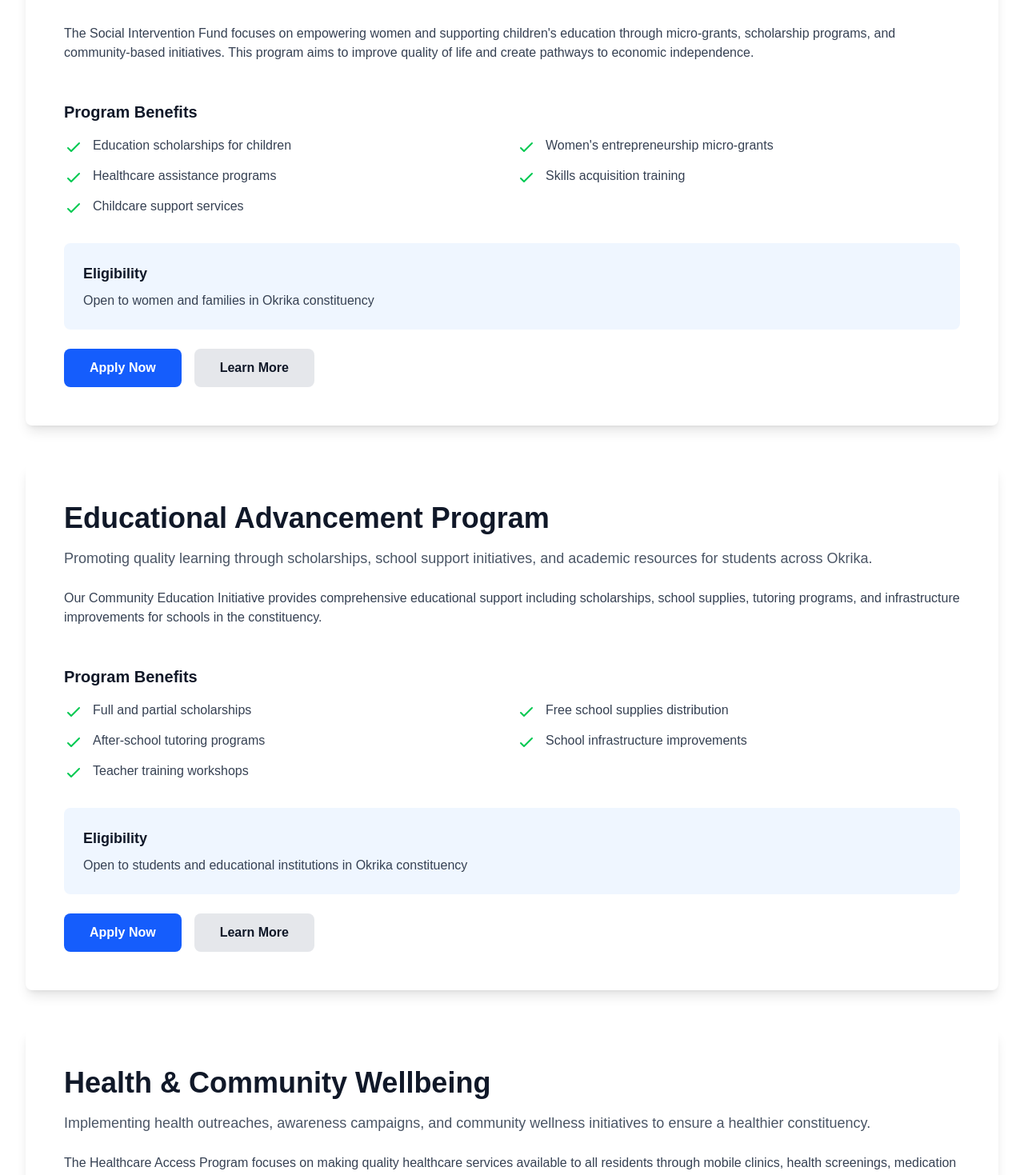
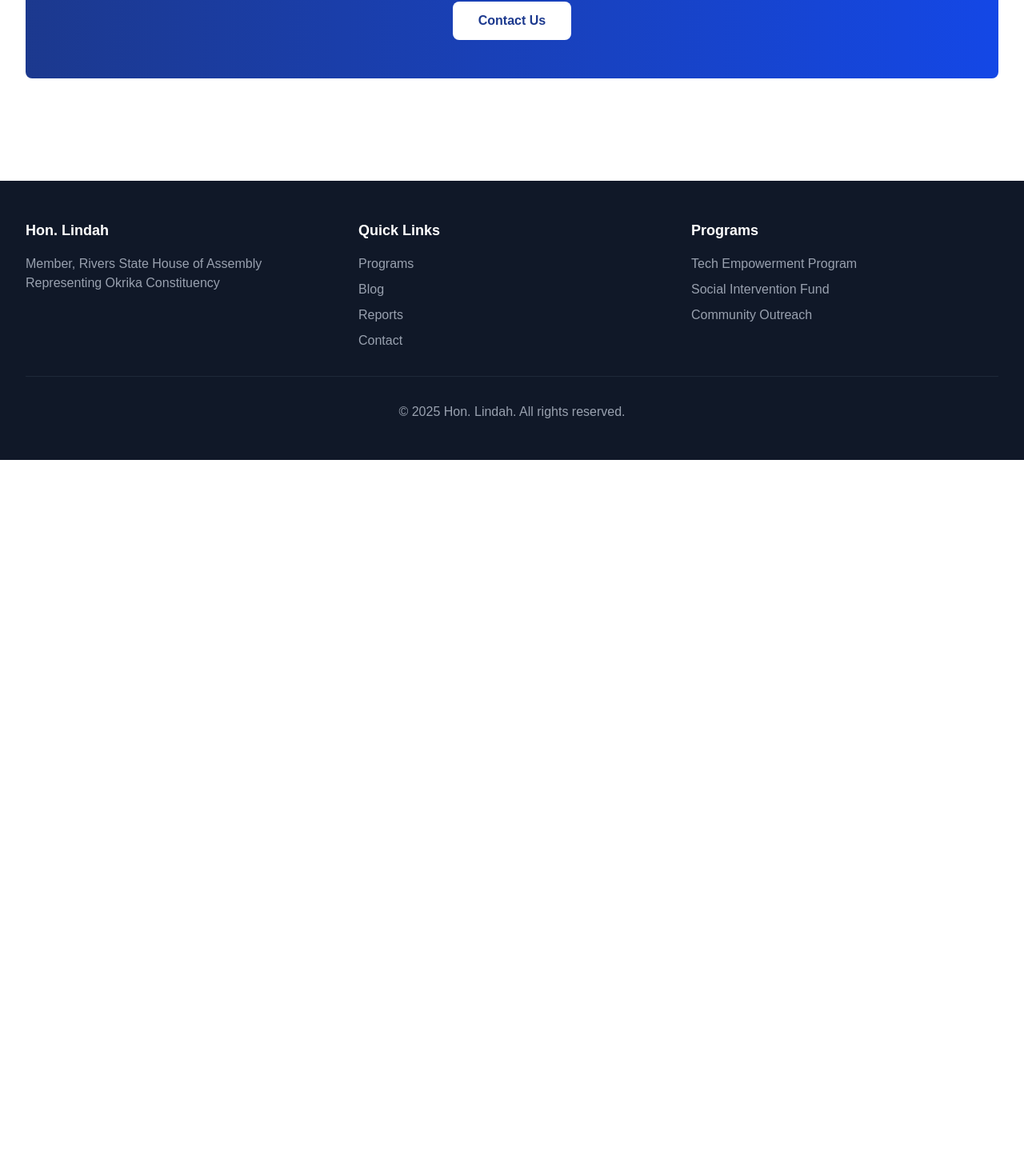
Before and after one commit to Aminigbo/linda-portfolio, a Next.js app: page /programs in a window 1280 px wide. Shown: the part 1157-2626 px from the top of the page at 80% size. After the commit the page ends 1732 px from the top, so only its background shows below. Built offline with nearby package versions, Linux system fonts and the light colour scheme.

Commit message:
fixed gallery

```diff
--- a/app/gallery/page.tsx
+++ b/app/gallery/page.tsx
@@ -10,42 +10,42 @@ const galleryImages = [
     title: 'Tech Bootcamp 2024',
     category: 'Tech Empowerment',
     description: 'Students during the intensive coding workshop',
-    image: '/gallery/placeholder1.jpg', // Replace with actual images
+    image: '../slides/s1.jpeg', // Replace with actual images
   },
   {
     id: 2,
     title: 'Community Town Hall',
     category: 'Events',
     description: 'Monthly town hall meeting with constituents',
-    image: '/gallery/placeholder2.jpg',
+    image: '../slides/s2.jpeg',
   },
   {
     id: 3,
     title: 'Women Empowerment Workshop',
     category: 'Social Intervention',
     description: 'Training session for women entrepreneurs',
-    image: '/gallery/placeholder3.jpg',
+    image: '../slides/s3.jpeg',
   },
   {
     id: 4,
     title: 'Graduation Ceremony',
     category: 'Tech Empowerment',
     description: 'Celebrating our program graduates',
-    image: '/gallery/placeholder4.jpg',
+    image: '../slides/s4.jpeg',
   },
   {
     id: 5,
     title: 'Youth Engagement',
     category: 'Events',
     description: 'Engaging with young people in Okrika',
-    image: '/gallery/placeholder5.jpg',
+    image: '../slides/s5.jpeg',
   },
   {
     id: 6,
     title: 'Scholarship Distribution',
     category: 'Social Intervention',
     description: 'Supporting students with education aid',
-    image: '/gallery/placeholder6.jpg',
+    image: '../slides/s6.jpeg',
   },
 ];
 
@@ -101,7 +101,7 @@ export default function GalleryPage() {
               <div className="relative h-64 bg-gray-200">
                 {/* Placeholder for image - replace with actual Image component when images are available */}
                 <div className="w-full h-full flex items-center justify-center text-gray-400">
-                  <svg
+                  {/* <svg
                     className="w-16 h-16"
                     fill="none"
                     viewBox="0 0 24 24"
@@ -113,7 +113,8 @@ export default function GalleryPage() {
                       strokeWidth={2}
                       d="M4 16l4.586-4.586a2 2 0 012.828 0L16 16m-2-2l1.586-1.586a2 2 0 012.828 0L20 14m-6-6h.01M6 20h12a2 2 0 002-2V6a2 2 0 00-2-2H6a2 2 0 00-2 2v12a2 2 0 002 2z"
                     />
-                  </svg>
+                  </svg> */}
+                  <img src={item.image} alt={item.title} className="w-full h-full object-cover" />
                 </div>
               </div>
               <div className="p-4">
--- a/app/programs/page.tsx
+++ b/app/programs/page.tsx
@@ -79,7 +79,7 @@ export default function ProgramsPage() {
               </div>
 
               {/* CTA */}
-              <div className="flex flex-col sm:flex-row gap-4">
+              {/* <div className="flex flex-col sm:flex-row gap-4">
                 <Link
                   href={program.applicationLink}
                   className="inline-block bg-blue-600 text-white px-8 py-3 rounded-lg font-semibold hover:bg-blue-700 transition-colors text-center"
@@ -92,7 +92,7 @@ export default function ProgramsPage() {
                 >
                   Learn More
                 </Link>
-              </div>
+              </div> */}
               </div>
             </AnimateOnScroll>
           ))}
--- a/data/programs.json
+++ b/data/programs.json
@@ -12,47 +12,5 @@
     ],
     "eligibility": "Open to all Okrika residents aged 18-35 with interest in technology",
     "applicationLink": "/contact"
-  },
-  {
-    "name": "Social Intervention",
-    "description": "Supporting vulnerable families through welfare programs, community relief efforts, and targeted assistance aimed at improving daily living conditions.",
-    "details": "The Social Intervention Fund focuses on empowering women and supporting children's education through micro-grants, scholarship programs, and community-based initiatives. This program aims to improve quality of life and create pathways to economic independence.",
-    "benefits": [
-      "Education scholarships for children",
-      "Women's entrepreneurship micro-grants",
-      "Healthcare assistance programs",
-      "Skills acquisition training",
-      "Childcare support services"
-    ],
-    "eligibility": "Open to women and families in Okrika constituency",
-    "applicationLink": "/contact"
-  },
-  {
-    "name": "Educational Advancement Program",
-    "description": "Promoting quality learning through scholarships, school support initiatives, and academic resources for students across Okrika.",
-    "details": "Our Community Education Initiative provides comprehensive educational support including scholarships, school supplies, tutoring programs, and infrastructure improvements for schools in the constituency.",
-    "benefits": [
-      "Full and partial scholarships",
-      "Free school supplies distribution",
-      "After-school tutoring programs",
-      "School infrastructure improvements",
-      "Teacher training workshops"
-    ],
-    "eligibility": "Open to students and educational institutions in Okrika constituency",
-    "applicationLink": "/contact"
-  },
-  {
-    "name": "Health & Community Wellbeing",
-    "description": "Implementing health outreaches, awareness campaigns, and community wellness initiatives to ensure a healthier constituency.",
-    "details": "The Healthcare Access Program focuses on making quality healthcare services available to all residents through mobile clinics, health screenings, medication assistance, and health education programs.",
-    "benefits": [
-      "Free health screenings",
-      "Mobile clinic services",
-      "Medication assistance",
-      "Health education workshops",
-      "Partnerships with healthcare providers"
-    ],
-    "eligibility": "Open to all residents of Okrika constituency",
-    "applicationLink": "/contact"
   }
 ]
```
